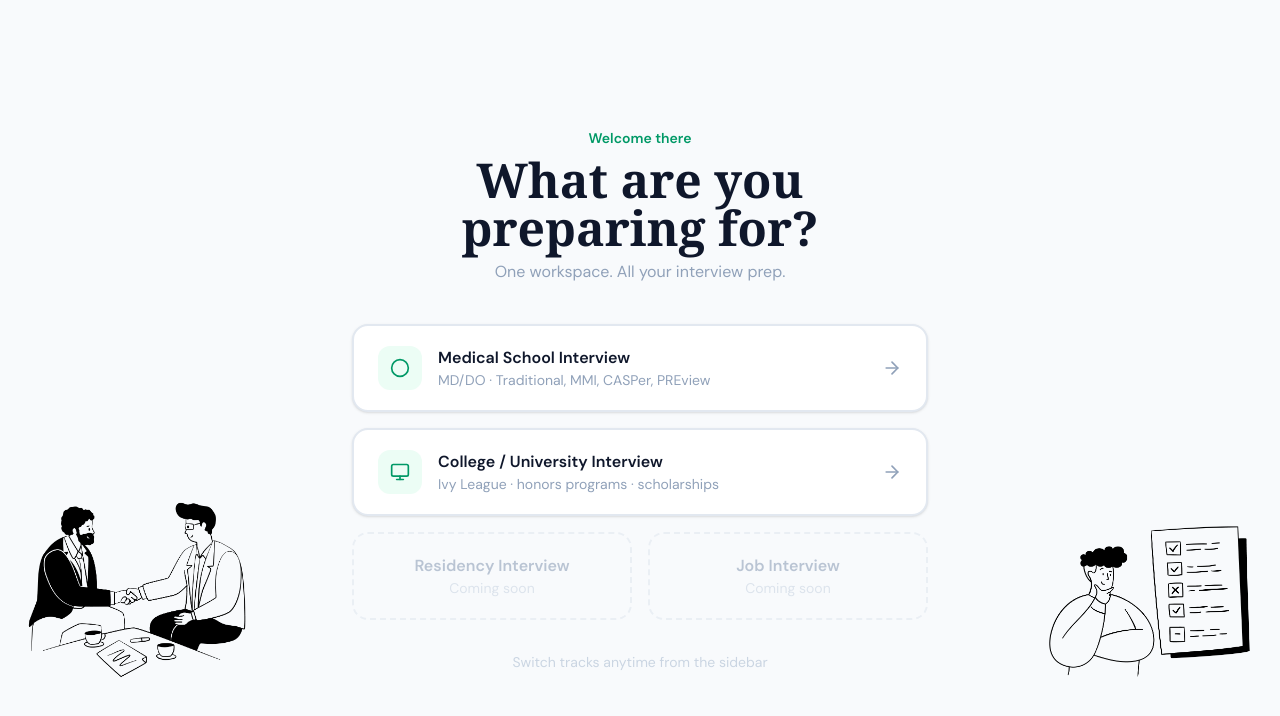
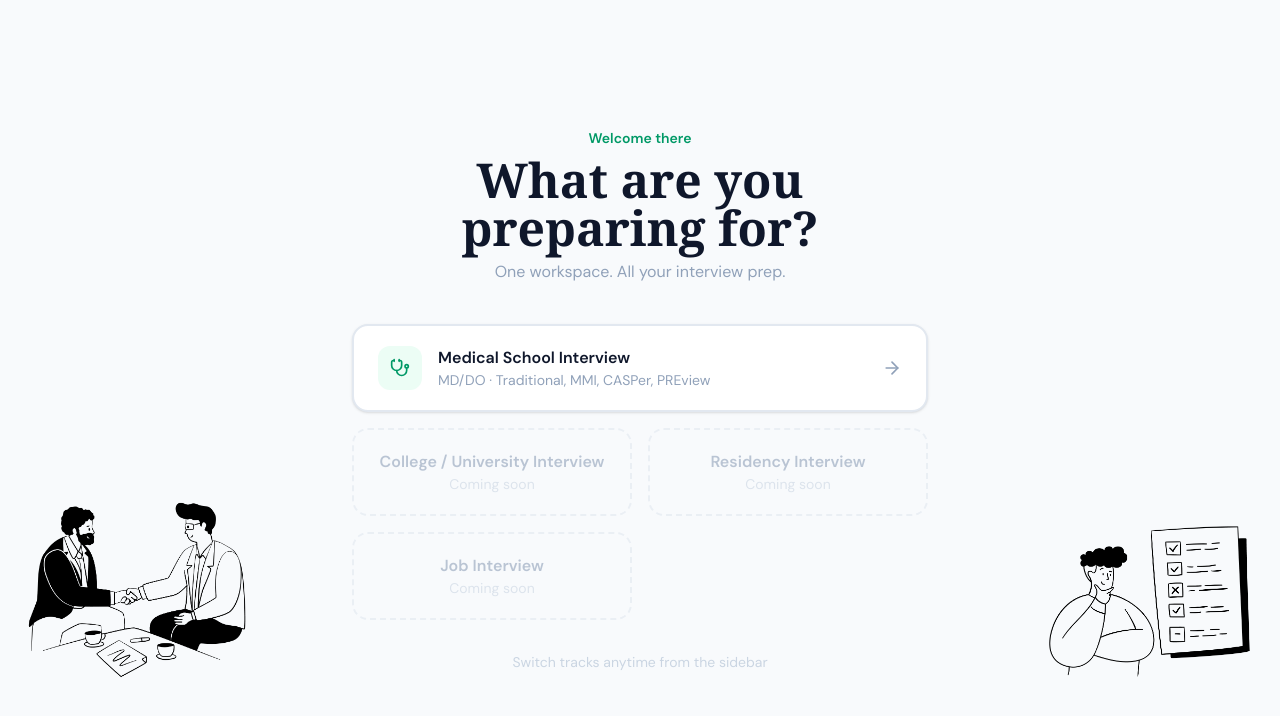
Before and after one commit to Bedside-Internal/bedside-client, a Next.js app: page /onboarding in a window 1280 px wide. Shown: the top 716 px of the page. Built offline with nearby package versions, Linux system fonts and the light colour scheme; no server answers.

Commit message:
Icon scheming changes + disable college/university interview
- disabled the college/university button since that's not yet active
- also added in icon scheme changes to appropriately reflect the options present

```diff
--- a/app/onboarding/page.tsx
+++ b/app/onboarding/page.tsx
@@ -1,5 +1,5 @@
 import { currentUser } from "@clerk/nextjs/server";
-import { Circle, Monitor, Users, ClipboardList } from "lucide-react";
+import { Stethoscope, GraduationCap, Users, ClipboardList } from "lucide-react";
 import { SessionBar } from "@/components/onboarding/SessionBar";
 import { TrackCard } from "@/components/onboarding/TrackCard";
 import { HandshakeIllustration } from "@/components/onboarding/Illustrations/HandshakeIllustration";
@@ -8,17 +8,18 @@ import { ChecklistIllustration } from "@/components/onboarding/Illustrations/Che
 const tracks = [
   {
     id: "medical-school",
-    icon: Circle,
+    icon: Stethoscope,
     title: "Medical School Interview",
     subtitle: "MD/DO · Traditional, MMI, CASPer, PREview",
     href: "/onboarding/medical-school",
   },
   {
     id: "college",
-    icon: Monitor,
+    icon: GraduationCap,
     title: "College / University Interview",
-    subtitle: "Ivy League · honors programs · scholarships",
-    href: "/onboarding/college",
+    subtitle: "Coming soon",
+    //subtitle: "Ivy League · honors programs · scholarships",
+    disabled: true,
   },
   {
     id: "residency",
```
